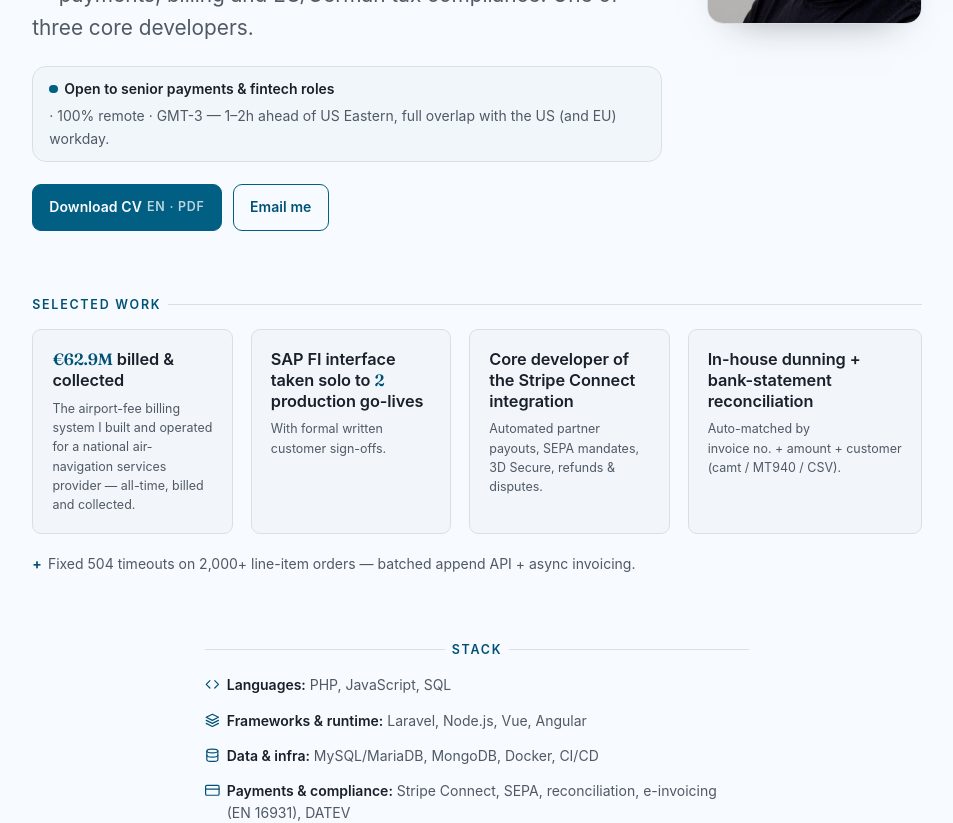
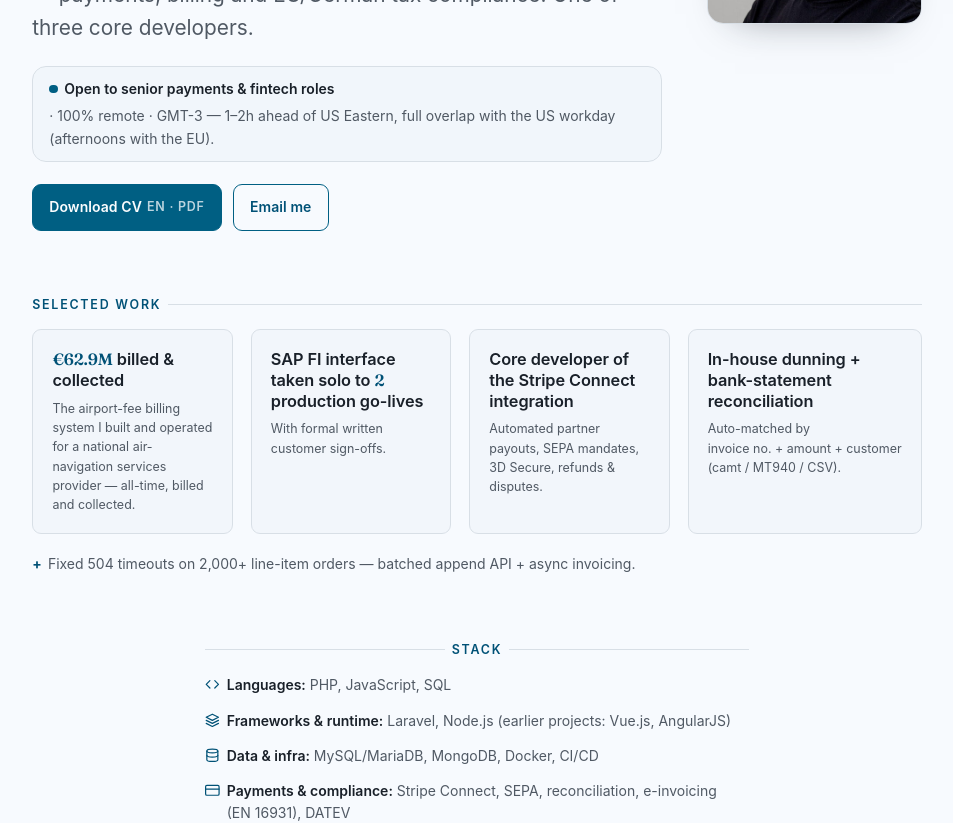
Before and after one commit to gabrielgydu/gabrielgydu.github.io, a Jekyll site: the page built from index.html, in a window 1280 px wide. Shown: the part 375-1198 px from the top of the page, without its empty margins (163-1116 px from the left). Built offline with Jekyll 4.4.1, drawn with Linux system fonts in a browser that asks for light colours.

Commit message:
Honesty pass: scope timezone + frontend claims (CV + site)
- Timezone: German/EU "volle Überlappung mit deutschen Geschäftszeiten" →
  honest "verlässliche Überschneidung mit den deutschen Nachmittags-
  Geschäftszeiten". US-hours overlap kept (true at GMT-3, ~1h ahead of
  US Eastern). Landing "US (and EU) full overlap" softened to
  "afternoons with the EU" / "nachmittags mit der EU".
- Frontend: demote Vue.js/Angular to "earlier projects / in früheren
  Projekten" — current frontend is HTML/CSS/JS + Blade, backend-focused.
- Re-rendered served CV PDFs (EN + DE) from the corrected sources.

```diff
--- a/cv-de.src.html
+++ b/cv-de.src.html
@@ -49,7 +49,7 @@
   <img class="cv-photo" src="assets/portrait.jpg" alt="Gabriel Schütz de Souza">
   <h1 class="name">Gabriel Schütz de Souza</h1>
   <p class="role">Senior Software Engineer — Payments &amp; Financial Systems</p>
-  <p class="contact">gbrl.schutz@gmail.com &middot; Remote — Brasilien (GMT-3, volle Überlappung mit deutschen Geschäftszeiten) &middot; <a href="https://gabrielschutz.de">gabrielschutz.de</a> &middot; <a href="https://www.linkedin.com/in/gabriel-schuetz">linkedin.com/in/gabriel-schuetz</a></p>
+  <p class="contact">gbrl.schutz@gmail.com &middot; Remote — Brasilien (GMT-3, verlässliche Überschneidung mit den deutschen Nachmittags-Geschäftszeiten) &middot; <a href="https://gabrielschutz.de">gabrielschutz.de</a> &middot; <a href="https://www.linkedin.com/in/gabriel-schuetz">linkedin.com/in/gabriel-schuetz</a></p>
   <p class="langs-line">Deutsch (fließend, TestDaF 5/5/5/4) &middot; Englisch (fließend) &middot; Portugiesisch (Muttersprache) &middot; Französisch (B2)</p>
 
   <p class="summary">Sechs Jahre Verantwortung für umsatzkritische Zahlungs- und Compliance-Systeme im produktiven Betrieb einer deutschen Aviation-SaaS: Stripe-Connect-Pipelines, SEPA, Mehrwährungs-Abstimmung, EU-E-Invoicing und deutsche Steuer-Integration — Bereiche, in denen Fehler unmittelbar rechtliche und finanzielle Folgen haben. KI-gestützte Arbeitsweise; einer von drei Kernentwicklern, die die gesamte Plattform am Laufen hielten.</p>
@@ -79,7 +79,7 @@
   </ul>
 
   <h2>Tech-Stack</h2>
-  <p class="stack-line"><b>Backend:</b> PHP/Laravel (primär), Node.js/Express &middot; <b>Frontend:</b> Vue.js, Angular &middot; <b>Daten:</b> MySQL/MariaDB, MongoDB &middot; <b>Payments:</b> Stripe (Connect, Terminal, Webhooks), SEPA &middot; <b>Compliance:</b> DATEV Connect, XRechnung &middot; <b>Infra:</b> Docker, GitHub Actions CI/CD &middot; <b>Testing:</b> PHPUnit, Codeception, Jest, PHPStan</p>
+  <p class="stack-line"><b>Backend:</b> PHP/Laravel (primär), Node.js/Express &middot; <b>Frontend:</b> HTML, CSS, JavaScript, Blade/Server-Side-Templates (in früheren Projekten: Vue.js, AngularJS) &middot; <b>Daten:</b> MySQL/MariaDB, MongoDB &middot; <b>Payments:</b> Stripe (Connect, Terminal, Webhooks), SEPA &middot; <b>Compliance:</b> DATEV Connect, XRechnung &middot; <b>Infra:</b> Docker, GitHub Actions CI/CD &middot; <b>Testing:</b> PHPUnit, Codeception, Jest, PHPStan</p>
 
   <h2>Ausbildung</h2>
   <ul class="edu-list">
--- a/cv-en.src.html
+++ b/cv-en.src.html
@@ -77,7 +77,7 @@
   </ul>
 
   <h2>Technical Stack</h2>
-  <p class="stack-line"><b>Backend:</b> PHP/Laravel (primary), Node.js/Express &middot; <b>Frontend:</b> Vue.js, Angular &middot; <b>Data:</b> MySQL/MariaDB, MongoDB &middot; <b>Payments:</b> Stripe (Connect, Terminal, webhooks), SEPA &middot; <b>Compliance:</b> DATEV Connect, XRechnung &middot; <b>Infra:</b> Docker, GitHub Actions CI/CD &middot; <b>Testing:</b> PHPUnit, Codeception, Jest, PHPStan</p>
+  <p class="stack-line"><b>Backend:</b> PHP/Laravel (primary), Node.js/Express &middot; <b>Frontend:</b> HTML, CSS, JavaScript, Blade/server-side templates (earlier projects: Vue.js, AngularJS) &middot; <b>Data:</b> MySQL/MariaDB, MongoDB &middot; <b>Payments:</b> Stripe (Connect, Terminal, webhooks), SEPA &middot; <b>Compliance:</b> DATEV Connect, XRechnung &middot; <b>Infra:</b> Docker, GitHub Actions CI/CD &middot; <b>Testing:</b> PHPUnit, Codeception, Jest, PHPStan</p>
 
   <h2>Education</h2>
   <ul class="edu-list">
--- a/de/index.html
+++ b/de/index.html
@@ -13,7 +13,7 @@ description: "Senior Software Engineer für Payments & Finanzsysteme — Stripe
     <h1 class="name">Gabriel Schütz</h1>
     <p class="role">Senior Software Engineer — Payments &amp; Financial Systems</p>
     <p class="lede">Sechs Jahre Verantwortung für das <strong>finanzielle Rückgrat</strong> einer deutschen Aviation-SaaS — Zahlungen, Fakturierung und EU-/deutsche Steuer-Compliance. Einer von drei Kernentwicklern.</p>
-    <p class="avail"><span class="dot" aria-hidden="true"></span><b>Offen für Senior-Rollen in Payments &amp; Fintech</b> · 100% Remote · Echtzeit-Überlappung mit US-Geschäftszeiten&nbsp;(und&nbsp;EU).</p>
+    <p class="avail"><span class="dot" aria-hidden="true"></span><b>Offen für Senior-Rollen in Payments &amp; Fintech</b> · 100% Remote · Echtzeit-Überlappung mit den US-Geschäftszeiten (nachmittags mit der EU).</p>
     <div class="cta-row hero-cta">
       <a class="btn btn-primary" href="/assets/Gabriel-Schutz-Lebenslauf-DE.pdf" download="Gabriel-Schutz-Lebenslauf-DE.pdf">Lebenslauf <span class="pdf">DE · PDF</span></a>
       <a class="btn btn-ghost" href="mailto:gbrl.schutz@gmail.com">E-Mail</a>
@@ -54,7 +54,7 @@ description: "Senior Software Engineer für Payments & Finanzsysteme — Stripe
     </li>
     <li>
       <svg class="ico" viewBox="0 0 24 24" fill="none" stroke="currentColor" stroke-width="2" stroke-linecap="round" stroke-linejoin="round" aria-hidden="true"><polygon points="12 2 2 7 12 12 22 7 12 2"/><polyline points="2 17 12 22 22 17"/><polyline points="2 12 12 17 22 12"/></svg>
-      <span><b>Frameworks &amp; Runtime:</b> Laravel, Node.js, Vue, Angular</span>
+      <span><b>Frameworks &amp; Runtime:</b> Laravel, Node.js (in früheren Projekten: Vue.js, AngularJS)</span>
     </li>
     <li>
       <svg class="ico" viewBox="0 0 24 24" fill="none" stroke="currentColor" stroke-width="2" stroke-linecap="round" stroke-linejoin="round" aria-hidden="true"><ellipse cx="12" cy="5" rx="9" ry="3"/><path d="M3 5v14a9 3 0 0 0 18 0V5"/><path d="M3 12a9 3 0 0 0 18 0"/></svg>
--- a/index.html
+++ b/index.html
@@ -13,7 +13,7 @@ description: "Senior software engineer specialized in payments & financial syste
     <h1 class="name">Gabriel Schütz</h1>
     <p class="role">Senior Software Engineer — Payments &amp; Financial Systems</p>
     <p class="lede">Six years owning the <strong>money layer</strong> of a German aviation SaaS — payments, billing and EU/German tax compliance. One of three core developers.</p>
-    <p class="avail"><span class="dot" aria-hidden="true"></span><b>Open to senior payments &amp; fintech roles</b> · 100% remote · GMT-3&nbsp;— 1–2h ahead of US&nbsp;Eastern, full overlap with the US&nbsp;(and&nbsp;EU) workday.</p>
+    <p class="avail"><span class="dot" aria-hidden="true"></span><b>Open to senior payments &amp; fintech roles</b> · 100% remote · GMT-3&nbsp;— 1–2h ahead of US&nbsp;Eastern, full overlap with the US workday (afternoons with the EU).</p>
     <div class="cta-row hero-cta">
       <a class="btn btn-primary" href="/assets/Gabriel-Schutz-CV-EN.pdf" download="Gabriel-Schutz-CV-EN.pdf">Download CV <span class="pdf">EN · PDF</span></a>
       <a class="btn btn-ghost" href="mailto:gbrl.schutz@gmail.com">Email me</a>
@@ -54,7 +54,7 @@ description: "Senior software engineer specialized in payments & financial syste
     </li>
     <li>
       <svg class="ico" viewBox="0 0 24 24" fill="none" stroke="currentColor" stroke-width="2" stroke-linecap="round" stroke-linejoin="round" aria-hidden="true"><polygon points="12 2 2 7 12 12 22 7 12 2"/><polyline points="2 17 12 22 22 17"/><polyline points="2 12 12 17 22 12"/></svg>
-      <span><b>Frameworks &amp; runtime:</b> Laravel, Node.js, Vue, Angular</span>
+      <span><b>Frameworks &amp; runtime:</b> Laravel, Node.js (earlier projects: Vue.js, AngularJS)</span>
     </li>
     <li>
       <svg class="ico" viewBox="0 0 24 24" fill="none" stroke="currentColor" stroke-width="2" stroke-linecap="round" stroke-linejoin="round" aria-hidden="true"><ellipse cx="12" cy="5" rx="9" ry="3"/><path d="M3 5v14a9 3 0 0 0 18 0V5"/><path d="M3 12a9 3 0 0 0 18 0"/></svg>
```
Also changed, not shown: 2 other files.
